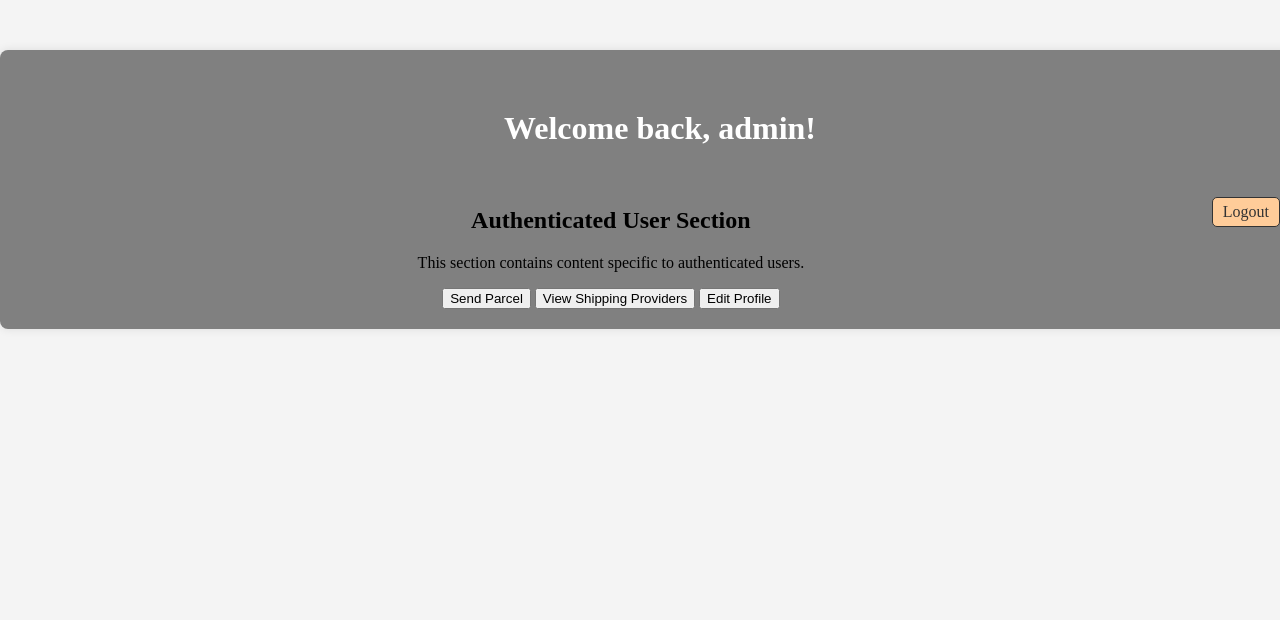
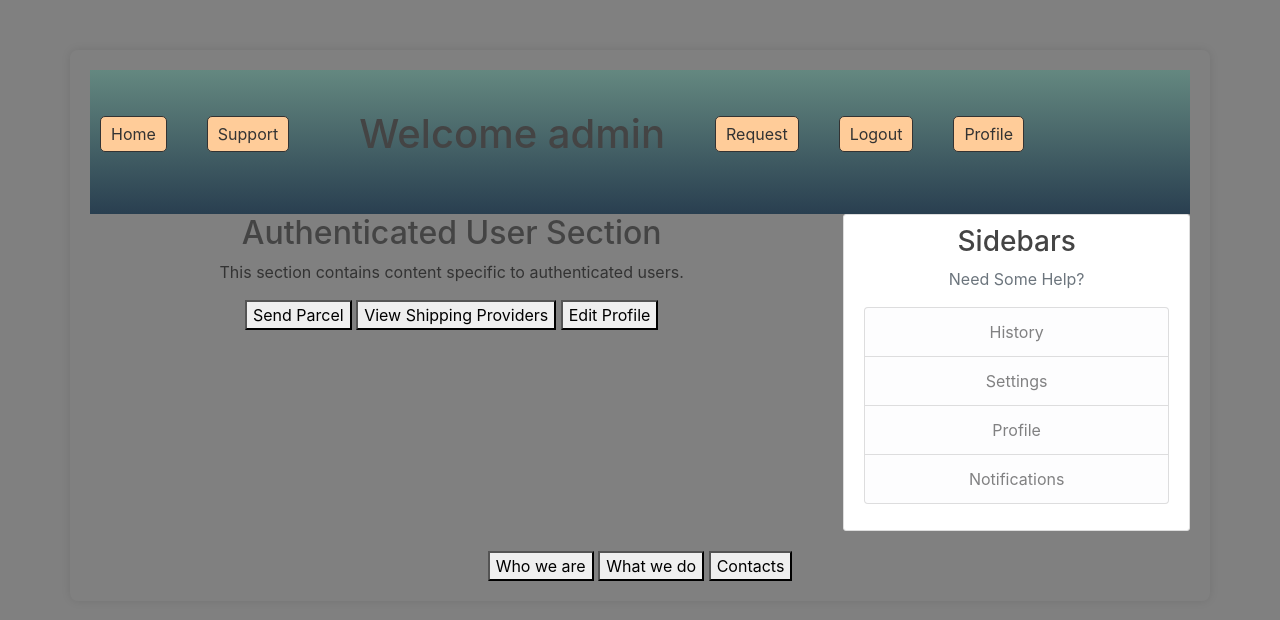
Before and after one commit to NjengaC/Jifunze-kazi_1, a Flask app: page /update_profile in a window 1280 px wide. Shown: the top 620 px of the page. Run offline with Flask 3, Linux system fonts and the light colour scheme; a user stored in the database is signed in; some libraries are stand-ins or nearby versions.

Commit message:
made better layout.html, from which other html inherit from

```diff
--- a/portfolio/routes.py
+++ b/portfolio/routes.py
@@ -2,7 +2,7 @@ from flask import render_template, flash, request, redirect, url_for, jsonify
 from flask_login import login_user, login_required, logout_user, current_user
 import json
 import stripe
-from portfolio.forms import  RegistrationForm, LoginForm
+from portfolio.forms import  RegistrationForm, LoginForm, UpdateAccountForm
 from portfolio.models import User
 import secrets
 from portfolio import app, db, bcrypt
@@ -62,12 +62,20 @@ def logout():
 @app.route('/edit_profile', methods=['GET', 'POST'])
 @login_required
 def edit_profile():
+    form = UpdateAccountForm()
     if request.method == 'GET':
-        # Your logic for handling GET requests goes here
-        return render_template('edit_profile.html')
+        form.email.data = current_user.email
+        form.username = current_user.username
     elif request.method == 'POST':
-        # Your logic for handling POST requests goes here
-        return render_template('edit_profile.html')
+        if form.validate_on_submit():
+            current_user.email = form.email.data
+            current_user.username = form.username.data
+            hashed_password = bcrypt.generate_password_hash(form.password.data).decode('utf-8')
+            current_user.password = hashed_password
+            db.session.commit()
+            flash('Your account has been updated successfully!', 'success')
+            return redirect(url_for('home'))
+    return render_template('edit_profile.html', title='Edit Profile', form=form)
 
 @app.route('/send_parcel')
 def send_parcel():
--- a/portfolio/static/main.css
+++ b/portfolio/static/main.css
@@ -78,3 +78,7 @@ a.article-title:hover {
 .account-heading {
   font-size: 2.5rem;
 }
+
+.siderbars {
+  position: fixed;
+}
--- a/portfolio/static/styles.css
+++ b/portfolio/static/styles.css
@@ -60,6 +60,15 @@ main {
   margin: auto;
   text-align: center;
 }
+
+footer {
+  display:inline-block;
+  justify-content: space-between;
+  align-items: center;
+  margin: auto;
+  text-align: center;
+}
+
 .logo {
   max-width: 100px;
   top:5px;
@@ -120,6 +129,10 @@ container {
   background:    -moz-linear-gradient(#648880, #293f50);
   background:         linear-gradient(#648880, #293f50);
 }
+sider {
+	display: inline-block;
+	margin 0 40px;
+}
 #company-list {
   list-style-type: none;
   padding: 0;
@@ -158,9 +171,3 @@ form {
   border-radius: 8px;
   box-shadow: 0 0 10px rgba(0, 0, 0, 0.5);
 }
-.danger {
-	color: red;
-}
-.success {
-	color: green;
-}
--- a/portfolio/templates/home_authenticated.html
+++ b/portfolio/templates/home_authenticated.html
@@ -1,22 +1,6 @@
-<!DOCTYPE html>
-<html lang="en">
-<head>
-    <meta charset="UTF-8">
-    <meta name="viewport" content="width=device-width, initial-scale=1.0">
-    <title>Authenticated Homepage</title>
-    <link rel="stylesheet" href="{{ url_for('static', filename='styles.css') }}">
-</head>
-<body class="contain">
-    <div class="container">
-        <header>
-            <!-- Header content for authenticated users -->
-            <h1>Welcome back, {{ current_user.username }}!</h1>
-            <nav>
-                <ul>
-                    <li><a href="{{ url_for('logout') }}">Logout</a></li>
-                </ul>
-            </nav>
-        </header>
+{% extends "layout.html" %}
+{% block content %}
+<div class="contain">
         <main>
             <!-- Main content for authenticated users -->
             <section class="authenticated-content">
@@ -32,7 +16,5 @@
             </section>
             <!-- Additional sections can be added here as needed -->
         </main>
-    </div>
-    <script src="{{ url_for('static', filename='script.js') }}"></script>
-</body>
-</html>
+</div>
+{% endblock content %}
--- a/portfolio/templates/layout.html
+++ b/portfolio/templates/layout.html
@@ -18,6 +18,63 @@
     <link rel="stylesheet" href="{{ url_for('static', filename='main.css') }}">
   </head>
   <body class="container">
+    <header>
+      <div class="kichwa">
+        <nav id ="reg">
+          <ul>
+            <li id="spacer"><a href="{{ url_for('home') }}">Home</a></li>
+            <li id="spacer"><a href="{{ url_for('about') }}">Support</a></li>
+          {% if current_user.is_authenticated %}
+	  <h1> Welcome {{ current_user.username }} </h1>
+            <li id="spacer"><a href="{{ url_for('send_parcel') }}">Request</a></li>
+            <li id="spacer"><a href="{{ url_for('logout') }}">Logout</a></li>
+            <li id="spacer"><a href="{{ url_for('edit_profile') }}">Profile</a></li>
+          {% else %}
+	  <h1 >Welcome                    </h1>
+            <li id="spacer"><a href="{{ url_for('login') }}">Login</a></li>
+            <li id="spacer"><a href="{{ url_for('register') }}">Register</a></li>
+          </ul>
+          {% endif %}
+        </nav>
+      </div>
+    </header>
+      <div class="row">
+        <div class="col-md-8">
+          {% with messages = get_flashed_messages(with_categories=true) %}
+            {% if messages %}
+              {% for category, message in messages %}
+                <div class="alert alert-{{ category }}">
+                  {{ message }}
+                </div>
+              {% endfor %}
+            {% endif %}
+          {% endwith %}
           {% block content %}{% endblock %}
+        </div>
+        <div class="col-md-4" class="sidebars">
+          <div class="content-section">
+            <h3>Sidebars</h3>
+            <p class='text-muted'>Need Some Help?
+              <ul class="list-group">
+                <li class="list-group-item list-group-item-light">History</li>                <li class="list-group-item list-group-item-light">Settings</li>
+                <li class="list-group-item list-group-item-light">Profile</li>
+                <li class="list-group-item list-group-item-light">Notifications</li>
+              </ul>
+            </p>
+          </div>
+        </div>
+      </div>
+      <footer>
+        <div class="user-actions">
+                    <button onclick="location.href='{{ url_for('about') }}'">Who we are</button>
+                    <button onclick="location.href='{{ url_for('about') }}'">What we do</button>
+		    <button onclick="location.href='{{ url_for('about') }}'">Contacts</button>
+	</div>
+      </footer>
+    <!-- Optional JavaScript -->
+    <!-- jQuery first, then Popper.js, then Bootstrap JS -->
+    <script src="https://code.jquery.com/jquery-3.2.1.slim.min.js" integrity="sha384-KJ3o2DKtIkvYIK3UENzmM7KCkRr/rE9/Qpg6aAZGJwFDMVNA/GpGFF93hXpG5KkN" crossorigin="anonymous"></script>
+    <script src="https://cdnjs.cloudflare.com/ajax/libs/popper.js/1.12.9/umd/popper.min.js" integrity="sha384-ApNbgh9B+Y1QKtv3Rn7W3mgPxhU9K/ScQsAP7hUibX39j7fakFPskvXusvfa0b4Q" crossorigin="anonymous"></script>
+    <script src="https://maxcdn.bootstrapcdn.com/bootstrap/4.0.0/js/bootstrap.min.js" integrity="sha384-JZR6Spejh4U02d8jOt6vLEHfe/JQGiRRSQQxSfFWpi1MquVdAyjUar5+76PVCmYl" crossorigin="anonymous"></script>
   </body>
 </html>
```
Also changed, not shown: portfolio/forms.py (+21 -1 lines), portfolio/templates/edit_profile.html (+3 -11 lines), portfolio/templates/home.html (+5 -19 lines), portfolio/templates/login.html (+0 -10 lines), portfolio/templates/register1.html (+0 -9 lines). Lines whose indentation alone changed are shown as unchanged.
